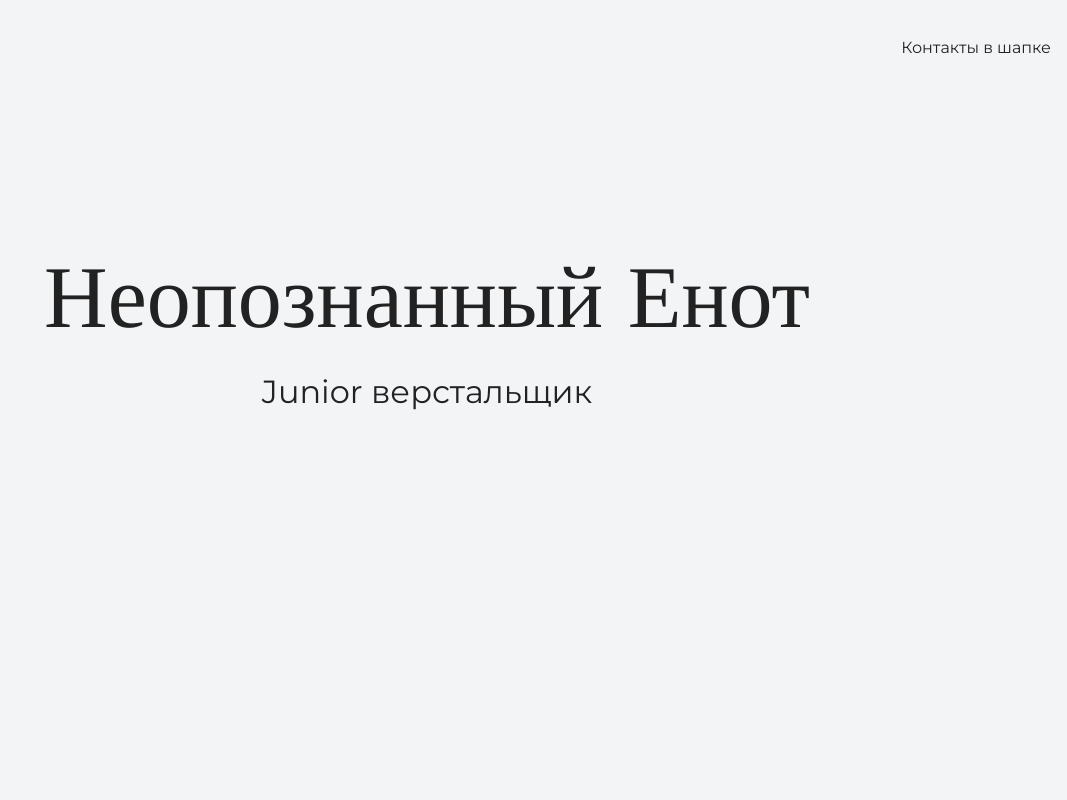
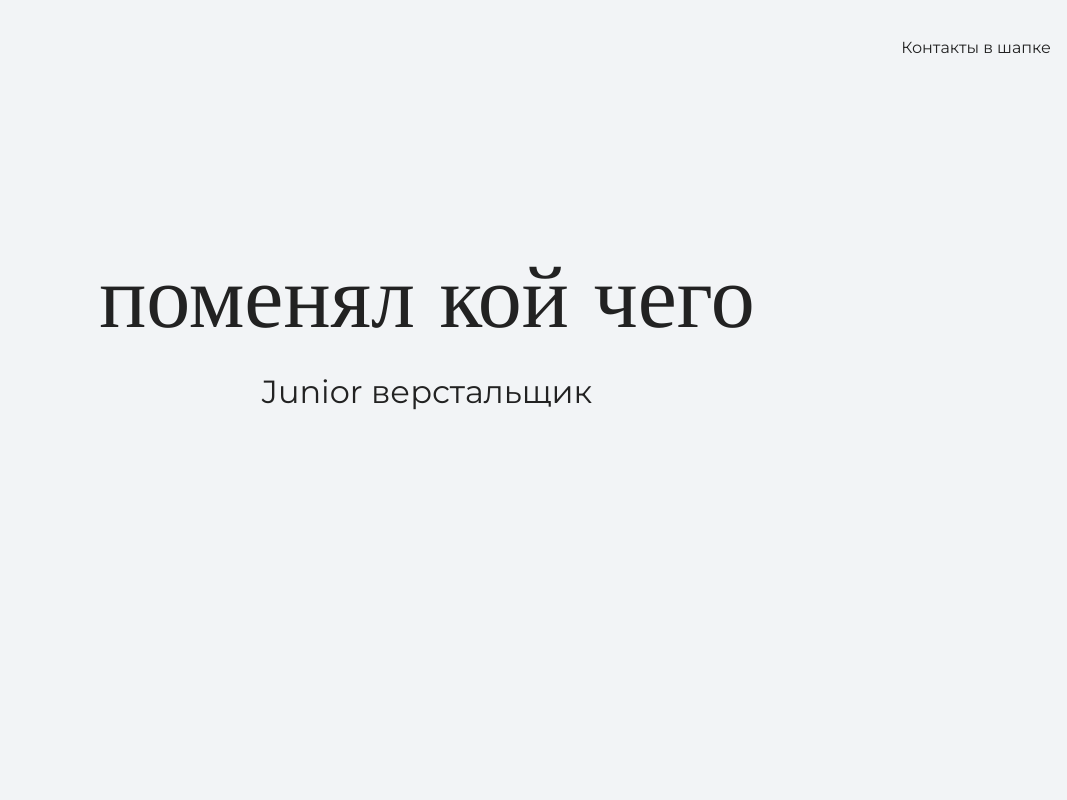
Before and after one commit to Murzik162/my-site, a plain HTML site: page index.html in a window 1280 px wide. Shown: the top 800 px of the page, without its empty margins (213-1280 px from the left). Drawn offline with nearby package versions, Linux system fonts and the light colour scheme.

Commit message:
Изменил главнй текст

```diff
--- a/index.html
+++ b/index.html
@@ -17,7 +17,7 @@
 
     <section class="hero-image">
       <div class="container">
-      <h1 class="heading">Неопознанный Енот</h1>
+      <h1 class="heading">поменял кой чего</h1>
       <p>Junior верстальщик</p>
     </div>
     </section>
```
